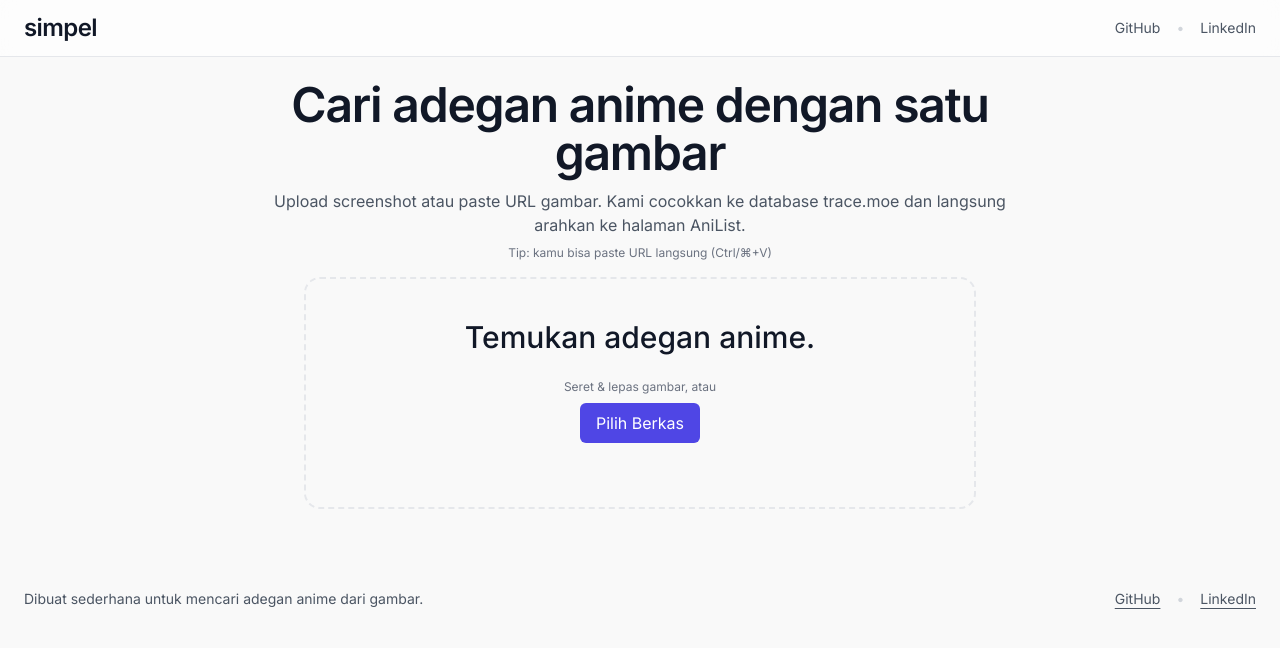
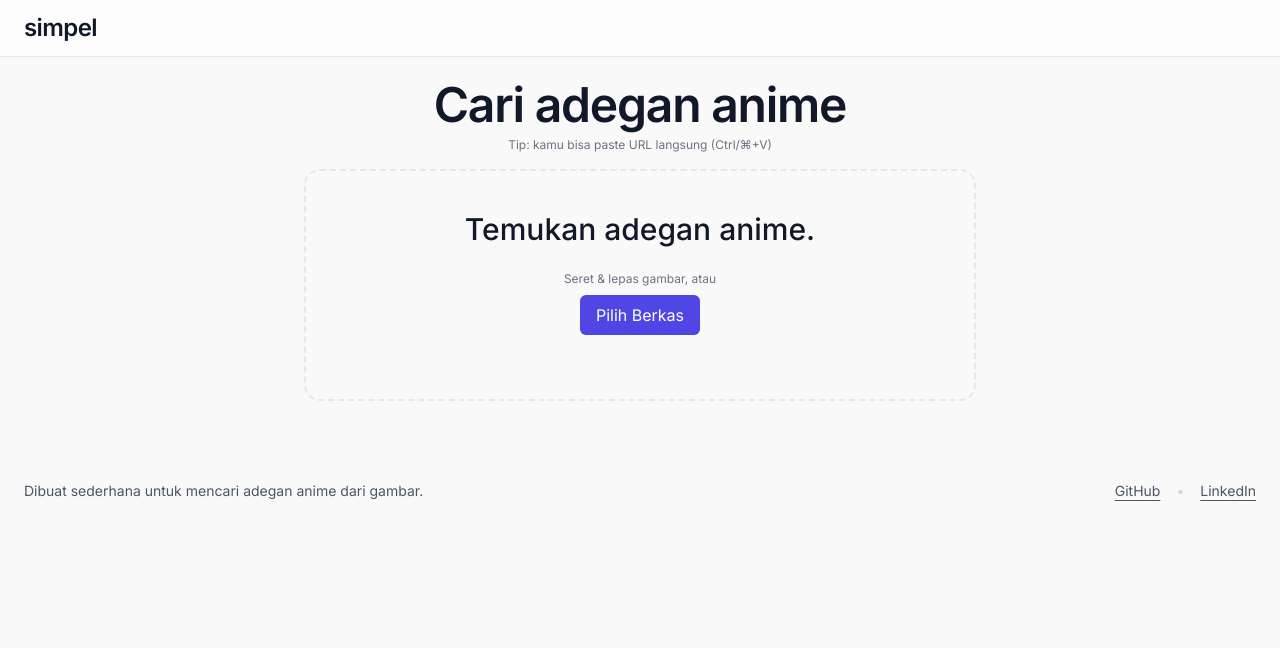
Before and after one commit to aumanu2/frontend-repo_kho2vgal_qn0aub, a React (Vite) app: page / in a window 1280 px wide. Shown: the top 648 px of the page. Built offline with nearby package versions, Linux system fonts and the light colour scheme; a web font is replaced by a local one.

Commit message:
Update project prj_kho2vgal - 2025-11-09T07:35:37.484Z

```diff
--- a/src/components/Header.jsx
+++ b/src/components/Header.jsx
@@ -10,25 +10,7 @@ export default function Header() {
               simpel
             </span>
           </div>
-          <nav className="hidden sm:flex items-center gap-4 text-sm text-gray-600">
-            <a
-              href="https://github.com/otaruram"
-              target="_blank"
-              rel="noreferrer"
-              className="hover:text-gray-900 transition-colors"
-            >
-              GitHub
-            </a>
-            <span className="text-gray-300">•</span>
-            <a
-              href="https://www.linkedin.com/in/otaruram/"
-              target="_blank"
-              rel="noreferrer"
-              className="hover:text-gray-900 transition-colors"
-            >
-              LinkedIn
-            </a>
-          </nav>
+          <div className="hidden sm:flex items-center gap-4" />
         </div>
       </div>
     </header>
--- a/src/components/IntroHero.jsx
+++ b/src/components/IntroHero.jsx
@@ -4,8 +4,7 @@ export default function IntroHero({ onPasteHint = true }) {
   return (
     <section className="px-4 sm:px-6 pt-6 pb-4">
       <div className="mx-auto max-w-3xl text-center">
-        <h1 className="text-3xl sm:text-4xl md:text-5xl font-semibold tracking-tight text-gray-900">Cari adegan anime dengan satu gambar</h1>
-        <p className="mt-3 text-sm sm:text-base text-gray-600">Upload screenshot atau paste URL gambar. Kami cocokkan ke database trace.moe dan langsung arahkan ke halaman AniList.</p>
+        <h1 className="text-3xl sm:text-4xl md:text-5xl font-semibold tracking-tight text-gray-900">Cari adegan anime</h1>
         {onPasteHint && (
           <p className="mt-2 text-xs text-gray-500">Tip: kamu bisa paste URL langsung (Ctrl/⌘+V)</p>
         )}
```
Also changed, not shown: 1 other file (tests, documents, lock files or other folders).
